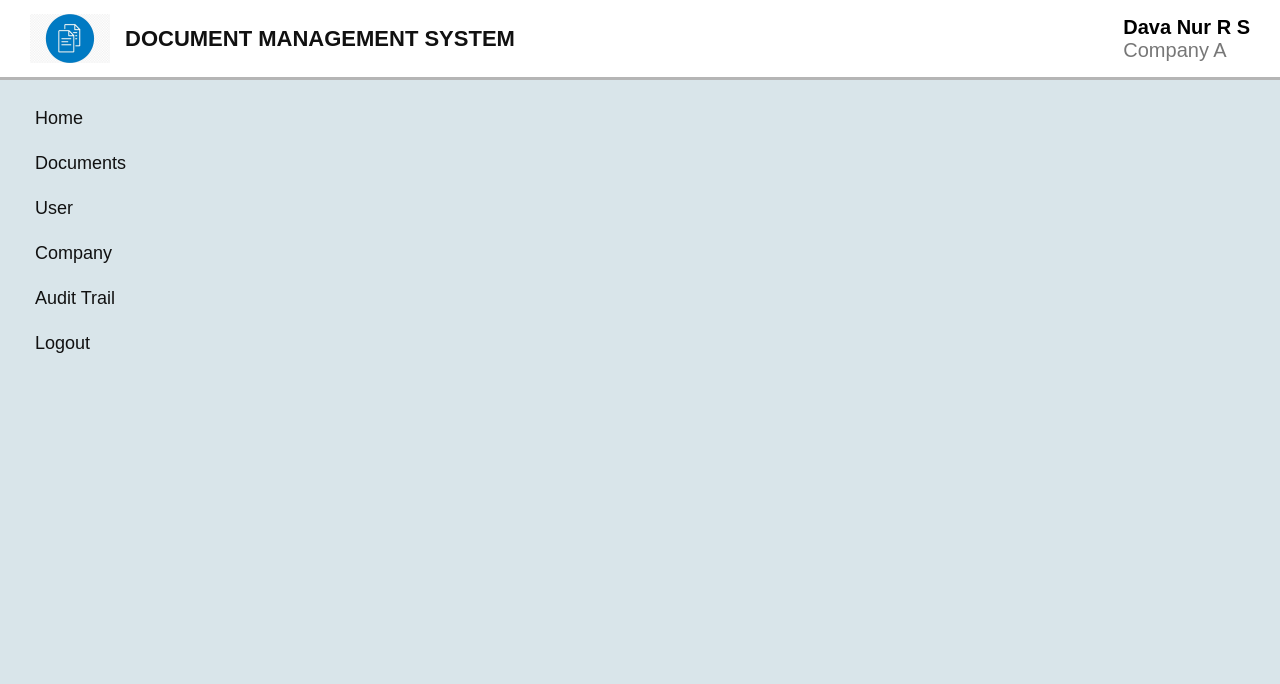
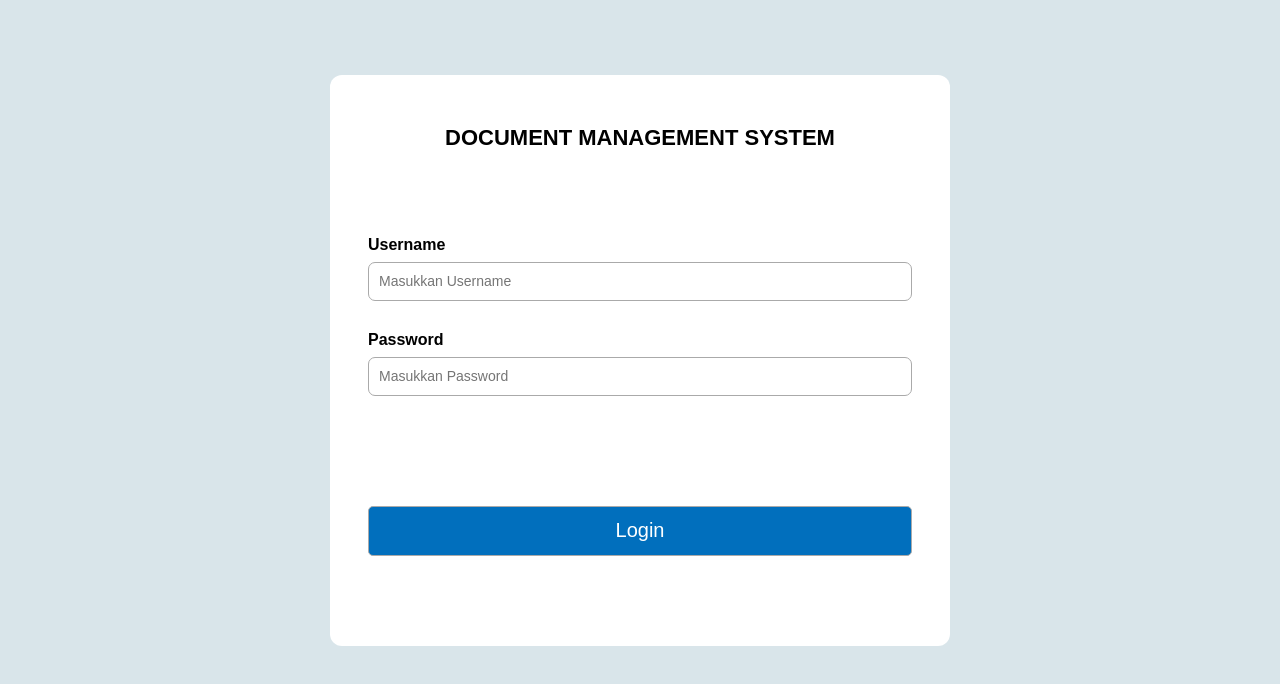
Before and after one commit to davanurrizkisetiawan30-ai/document-management-system, a React (Vite) app: page /login in a window 1280 px wide. Shown: the top 684 px of the page. Built offline with nearby package versions, Linux system fonts and the light colour scheme.

Commit message:
menambahkan login dan pemilihan company

```diff
--- a/src/App.jsx
+++ b/src/App.jsx
@@ -1,6 +1,7 @@
-import { Routes, Route } from 'react-router-dom';
+import { Routes, Route, useLocation } from 'react-router-dom';
 import Navbar from './components/Navbar';
 import Sidebar from './components/Sidebar';
+import Login from './pages/Login'
 import Home from './pages/Home';
 import Document from './pages/Document';
 import User from './pages/User';
@@ -8,18 +9,23 @@ import Company from './pages/Company';
 import AuditTrail from './pages/AuditTrail';
 
 function App() {
+
+    const location = useLocation();
+    const isLogin = location.pathname === "/login"
+
     return (
         <>
-            <Navbar />
-            <div className="layout">
-                <Sidebar />
-                <main className="content">
+            {!isLogin && <Navbar />}
+            <div className={isLogin ? "" : "layout"}>
+                {!isLogin && <Sidebar />}
+                <main className={isLogin ? "" : "content"}>
                     <Routes>
+                        <Route path="/login" element={<Login />} />
                         <Route path="/" element={<Home />} />
                         <Route path="/document" element={<Document />} />
                         <Route path="/user" element={<User />} />
+                        <Route path="/audit-trail" element={<AuditTrail />} />
                         <Route path="/company" element={<Company />} />
-                        <Route path="/audit-trail" element={<AuditTrail />} />
                     </Routes>
                 </main>
             </div>
--- a/src/components/Navbar.jsx
+++ b/src/components/Navbar.jsx
@@ -1,6 +1,12 @@
 import documentIcon from "../assets/icon.png";
+import { useState } from "react";
+import { companyRoles } from "../logic/roleLogic";
 
 function Navbar() {
+
+    const [company, setCompany] = useState("Company A");
+    const role = companyRoles[company];
+
     return (
         <nav className="navbar">
             <div className="navbar-left">
@@ -9,7 +15,11 @@ function Navbar() {
             </div>
             <div className="navbar-right">
                 <strong>Dava Nur R S</strong>
-                <span>Company A</span>
+                <span>{role}</span>
+                <select className="company-select" value={company} onChange={(e) => setCompany(e.target.value)}>
+                    <option>Company A</option>
+                    <option>Company B</option>
+                </select>
             </div>
         </nav>
     );
--- a/src/index.css
+++ b/src/index.css
@@ -106,6 +106,54 @@ body {
     flex: 1;
     padding: 20px 30px 30px 30px;
     align-self: flex-start;
+}
+
+.login {
+    min-height: calc(100vh - 80px);
+    display: flex;
+    justify-content: center;
+    align-items: center;
+}
+
+.login-box {
+    width: 620px;
+    background-color: white;
+    border-radius: 12px;
+    padding: 50px 38px 90px;
+    display: flex;
+    flex-direction: column;
+}
+
+.login-box h2 {
+    text-align: center;
+    font-size: 22px;
+    margin-bottom: 85px;
+}
+
+.login-box label {
+    font-size: 16px;
+    font-weight: bold;
+    margin-bottom: 8px;
+}
+
+.login-box input {
+    height: 39px;
+    border: 1px solid #aaa;
+    border-radius: 7px;
+    padding: 0 10px;
+    font-size: 14px;
+    margin-bottom: 30px;
+}
+
+.login-box button {
+    height: 50px;
+    background-color: #016fbd;
+    color: white;
+    border: 1px solid #aaa;
+    border-radius: 5px;
+    font-size: 20px;
+    cursor: pointer;
+    margin-top: 80px;
 }
 
 .home h1 {
--- /dev/null
+++ b/src/logic/loginLogic.js
@@ -0,0 +1,6 @@
+export function loginUser(username, password) {
+    if (username === "Dava01" && password === "12345") {
+        return true;
+    }
+    return false;
+}
--- a/src/logic/roleLogic.js
+++ b/src/logic/roleLogic.js
@@ -2,6 +2,11 @@ export const currentUser = {
     name: "Dava",
     role: "Admin",
     company: "Company A"
+};
+
+export const companyRoles = {
+    "Company A" : "Admin",
+    "Company B" : "Staff",
 };
 
 export function documentPermissions(role) {
--- /dev/null
+++ b/src/pages/Login.jsx
@@ -0,0 +1,35 @@
+import { useState } from "react";
+import { useNavigate } from "react-router-dom";
+import { loginUser } from "../logic/loginLogic";
+
+function Login() {
+
+    const navigate = useNavigate();
+
+    const [username, setUsername] = useState("");
+    const [password, setPassword] = useState("");
+    const [error, setError] = useState("");
+
+    return (
+        <div className="login">
+            <div className="login-box">
+                <h2>DOCUMENT MANAGEMENT SYSTEM</h2>
+
+                <label>Username</label>
+                <input type="text" placeholder="Masukkan Username" value={username} onChange={(e) => setUsername(e.target.value)} />
+                <label>Password</label>
+                <input type="password" placeholder="Masukkan Password" value={password} onChange={(e) => setPassword(e.target.value)} />
+                <button onClick={() => {
+                    const success = loginUser(username, password);
+                    if (success) {
+                        navigate("/");
+                    } else {
+                        setError("Username atau password salah");
+                    }}}>Login</button>
+                    {error && <p>{error}</p>}
+            </div>
+        </div>
+    );
+}
+
+export default Login;
```
